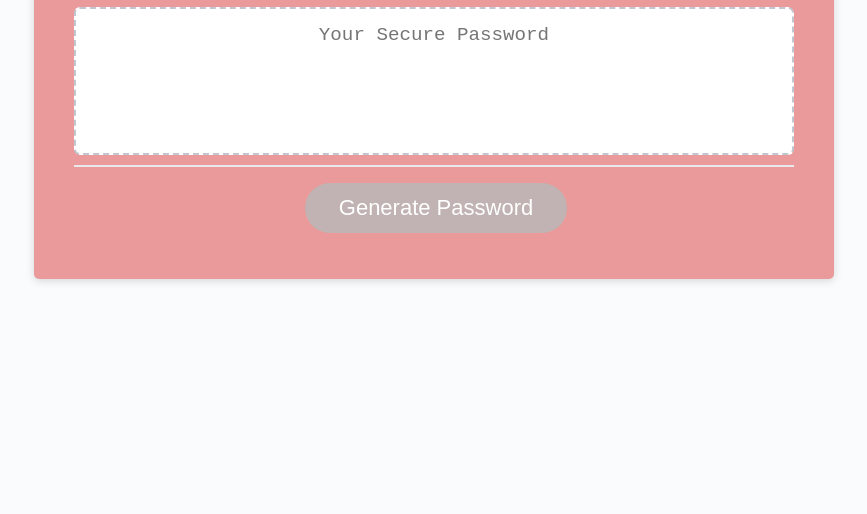
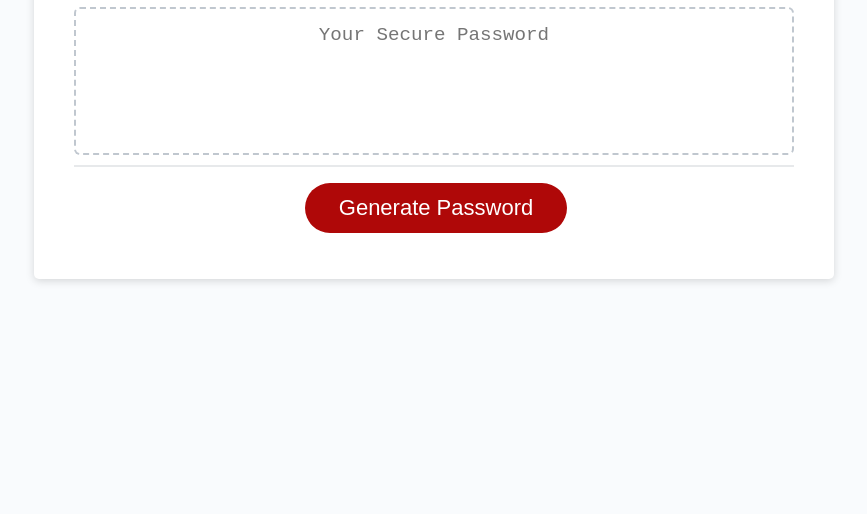
Before and after one commit to infinity-machine/passwordOven, a plain HTML site: page index.html in a window 1280 px wide. Shown: the part 286-800 px from the top of the page, without its empty margins (206-1073 px from the left). Drawn offline with Linux system fonts and the light colour scheme.

Commit message:
deleted console logs, returned css

```diff
--- a/script.js
+++ b/script.js
@@ -33,11 +33,6 @@ function generatePassword() {
         var characterToAdd = passwordRaw[Math.floor(Math.random () * passwordRaw.length)]
         passwordResult = passwordResult + characterToAdd
         }
-        console.log(characterAmountNumber.value)
-        console.log(passwordRaw)
-        console.log(passwordRaw[Math.floor(Math.random () * passwordRaw.length)])
-        console.log(characterToAdd)
-        console.log(passwordResult)
     return passwordResult;
 }
 
--- a/style.css
+++ b/style.css
@@ -31,7 +31,7 @@ header {
 }
 
 .card {
-  background-color: hsl(0, 65%, 76%);
+  background-color: hsl(0, 0%, 100%);
   border-radius: 5px;
   border-width: 1px;
   box-shadow: rgba(0, 0, 0, 0.15) 0px 2px 8px 0px;
@@ -74,7 +74,7 @@ header {
 
 .btn {
   border: none;
-  background-color: rgb(193, 179, 179);
+  background-color: hsl(360, 91%, 36%);
   border-radius: 25px;
   box-shadow: rgba(0, 0, 0, 0.1) 0px 1px 6px 0px rgba(0, 0, 0, 0.2) 0px 1px 1px
     0px;
```
